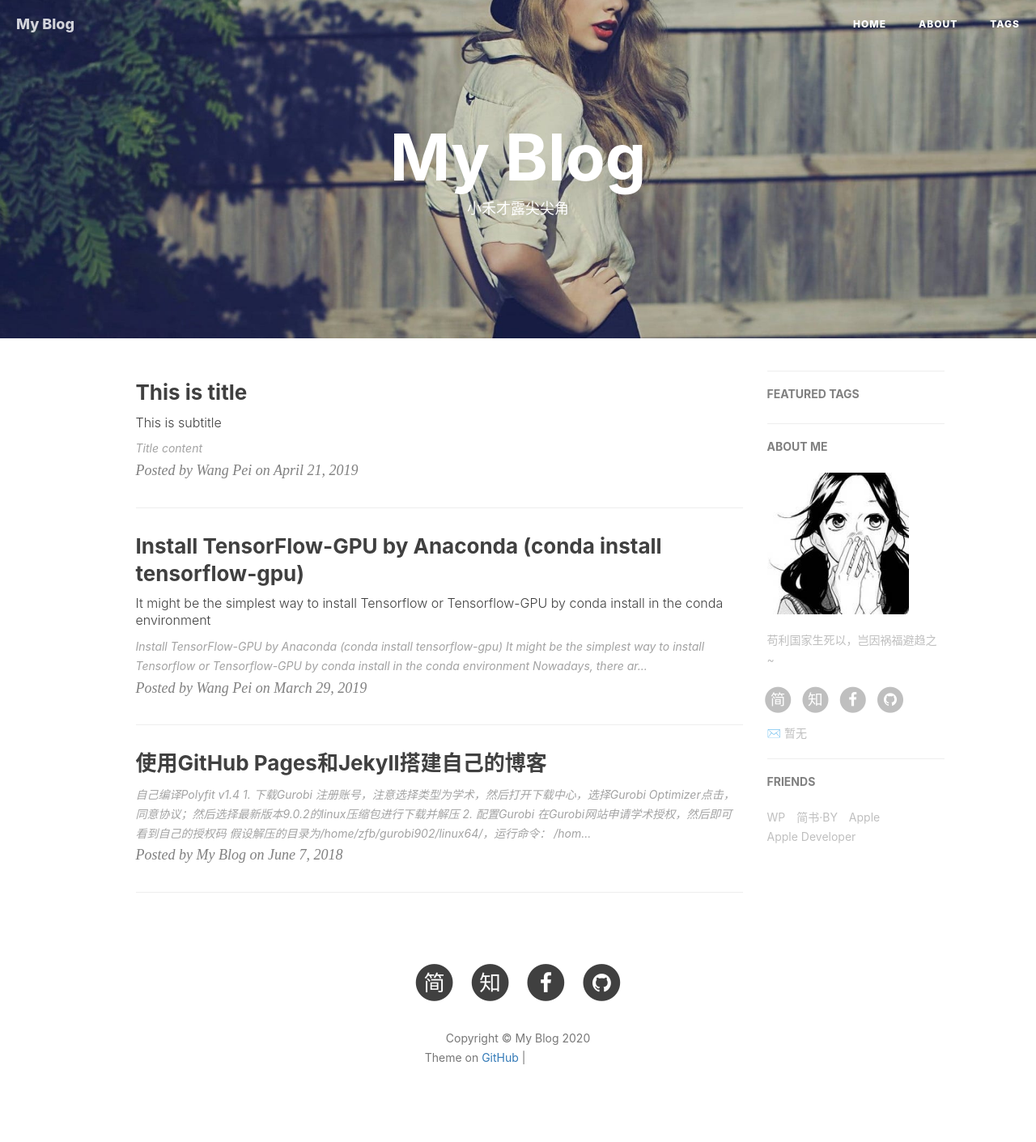
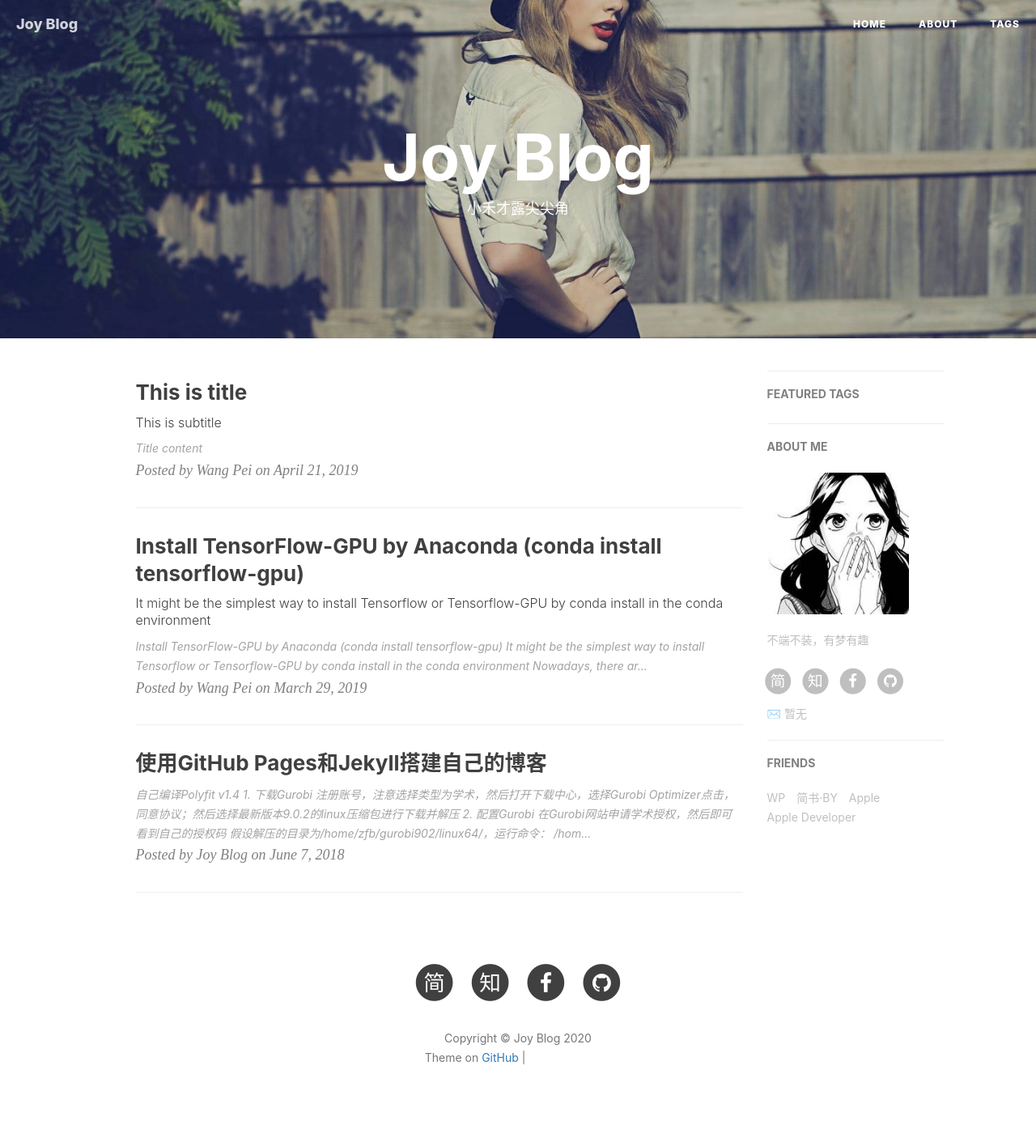
Before and after one commit to Joyeexx/whulxj, a Jekyll site: the page built from index.html, in a window 1280 px wide. Shown: the whole page at 81% size. Built offline with Jekyll 4.4.1, drawn with Linux system fonts in a browser that asks for light colours; nearby versions of some CDN libraries; the list of posts is cut into pages by our own code; comment, search, counter and statistics services are not loaded; grey boxes are pictures that could not be loaded.

Commit message:
Update _config.yml

```diff
--- a/_config.yml
+++ b/_config.yml
@@ -1,6 +1,6 @@
 # Site settings
-title: My Blog
-SEOTitle: 我的博客 | My Blog
+title: Joy Blog
+SEOTitle: Joy的博客 | Joy Blog
 header-img: img/post-bg-desk.jpg
 email: 暂无
 description: "小禾才露尖尖角"
@@ -11,7 +11,7 @@ github_repo: "https://github.com/joyeexx/whulxj.github.io.git" # you code reposi
 
 # Sidebar settings
 sidebar: true                           # whether or not using Sidebar.
-sidebar-about-description: "苟利国家生死以，岂因祸福避趋之~"
+sidebar-about-description: "不端不装，有梦有趣"
 sidebar-avatar: /img/avatar_binggan.jpg      # use absolute URL, seeing it's used in both `/` and `/about/`
 
 
```
